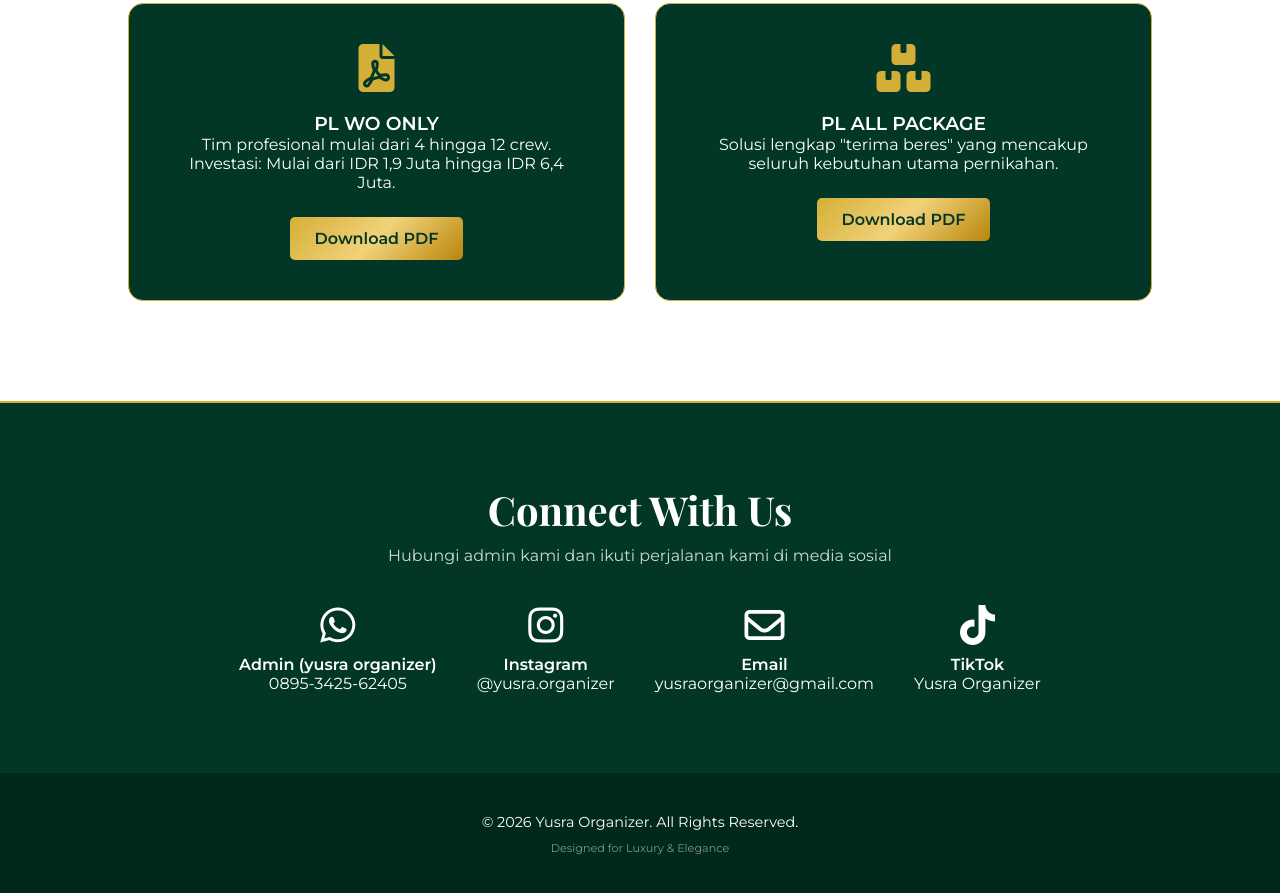
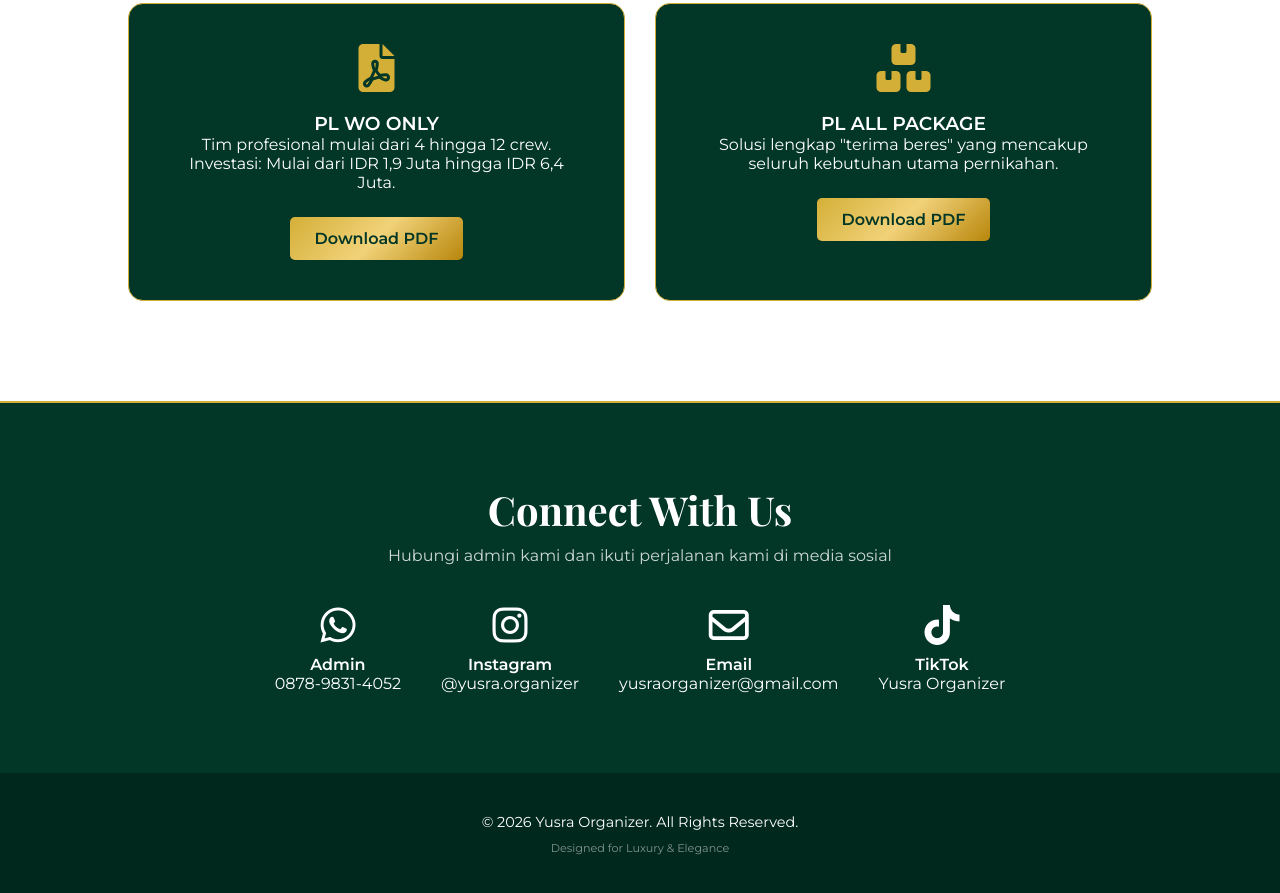
Before and after one commit to Tiasangga19/yusra, a plain HTML site: page index.html in a window 1280 px wide. Shown: the part 1797-2690 px from the top of the page. Drawn offline with nearby package versions, Linux system fonts and the light colour scheme.

Commit message:
Update index.html

```diff
--- a/index.html
+++ b/index.html
@@ -147,10 +147,10 @@
         <p style="opacity: 0.8;">Hubungi admin kami dan ikuti perjalanan kami di media sosial</p>
 
         <div class="social-icons">
-            <a href="https://wa.me/62895342562405" class="social-box" target="_blank">
+            <a href="https://wa.me/qr/EGYUVZLG6QI6N1" class="social-box" target="_blank">
                 <i class="fab fa-whatsapp"></i>
-                <strong>Admin (yusra organizer)</strong>
-                <p>0895-3425-62405</p>
+                <strong>Admin</strong>
+                <p>0878-9831-4052</p>
             </a>
             <a href="https://www.instagram.com/yusra.organizer" class="social-box" target="_blank">
                 <i class="fab fa-instagram"></i>
```
